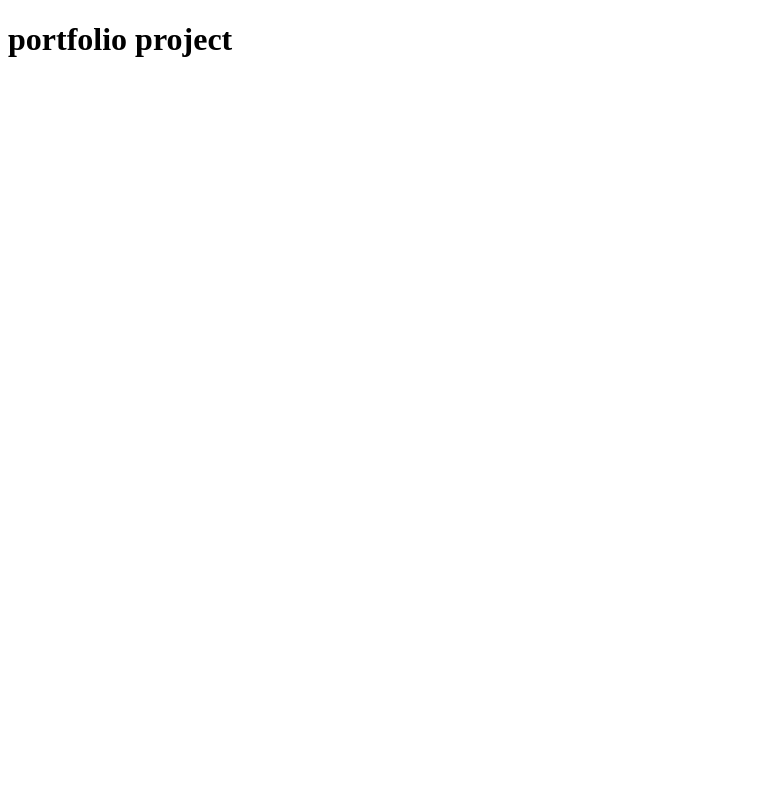
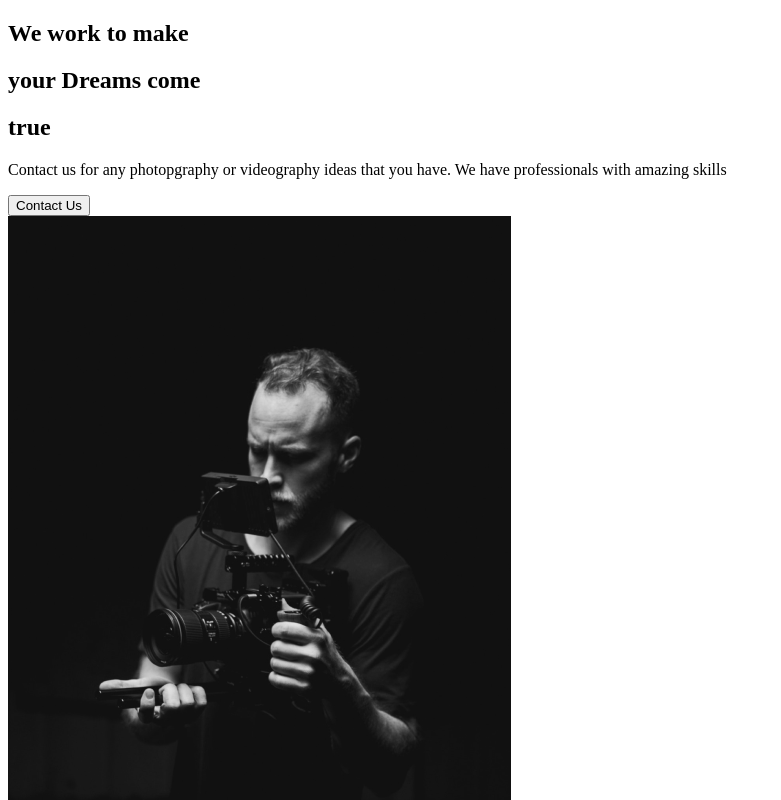
Before and after one commit to muneebali500/react-portfolio-tutorial, a JavaScript app: page / in a window 1280 px wide. Shown: the top 800 px of the page, without its empty margins (0-781 px from the left). Built offline with nearby package versions, Linux system fonts and the light colour scheme; the HTML template or start-up script is replaced by a standard one.

Commit message:
2.About Section added

```diff
--- a/src/App.js
+++ b/src/App.js
@@ -1,7 +1,9 @@
+import AboutUs from "./pages/AboutUs";
+
 function App() {
   return (
     <div className="App">
-      <h1>portfolio project</h1>
+      <AboutUs />
     </div>
   );
 }
--- /dev/null
+++ b/src/components/AboutSection.js
@@ -0,0 +1,33 @@
+import home1 from "../img/home1.png";
+
+function AboutSection() {
+  return (
+    <div>
+      <div className="description">
+        <div className="title">
+          <div className="hide">
+            <h2>We work to make</h2>
+          </div>
+          <div className="hide">
+            <h2>
+              your <span>Dreams</span> come
+            </h2>
+          </div>
+          <div className="hide">
+            <h2>true</h2>
+          </div>
+        </div>
+        <p>
+          Contact us for any photopgraphy or videography ideas that you have. We
+          have professionals with amazing skills
+        </p>
+        <button>Contact Us</button>
+      </div>
+      <div className="image">
+        <img src={home1} alt="guy with a camera" />
+      </div>
+    </div>
+  );
+}
+
+export default AboutSection;
--- /dev/null
+++ b/src/pages/AboutUs.js
@@ -0,0 +1,7 @@
+import AboutSection from "../components/AboutSection";
+
+function AboutUs() {
+  return <AboutSection />;
+}
+
+export default AboutUs;
```
Also changed, not shown: 1 other file (tests, documents, lock files or other folders).
